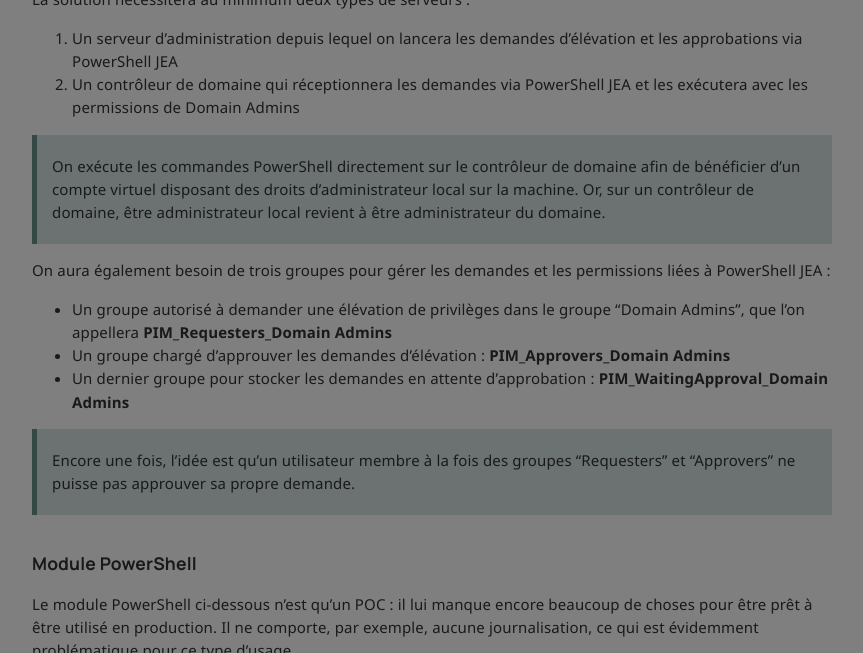
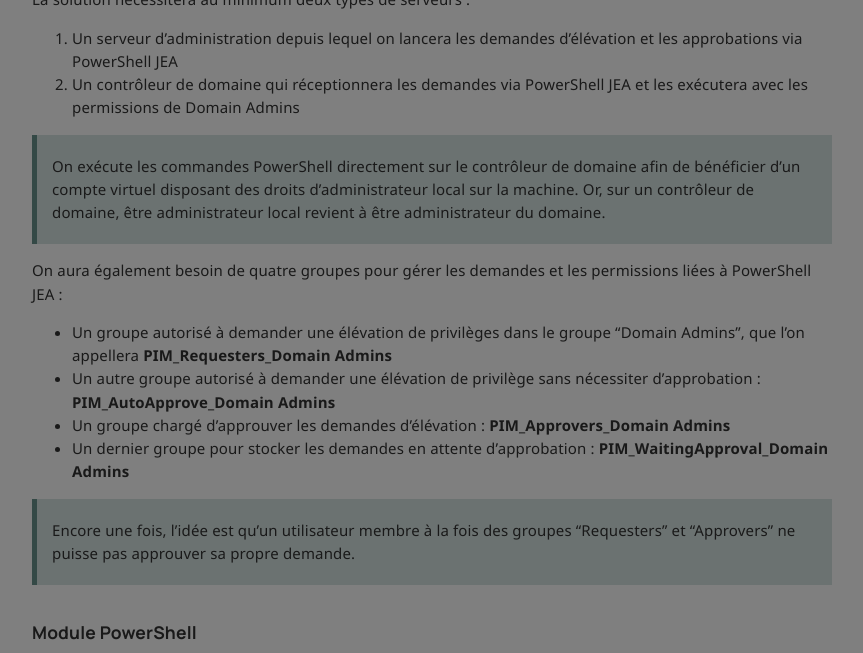
Before and after one commit to leobouard/leobouard.github.io, a Jekyll site: the page built from _posts/2026/2026-10-04-pim-active-directory.md, in a window 1280 px wide and 900 px high, scrolled down 1393 px, cut to the strip 0-653 px from the top of the window. Shown: the whole strip, without its empty margins (208-1071 px from the left). Built offline with Jekyll 4.4.1, drawn with Linux system fonts in a browser that asks for light colours; nearby versions of some CDN libraries; some web fonts are replaced; comment, search, counter and statistics services are not loaded; some of the changed text lies outside the part shown.

Commit message:
Update 2026-10-04-pim-active-directory.md

````diff
--- a/_posts/2026/2026-10-04-pim-active-directory.md
+++ b/_posts/2026/2026-10-04-pim-active-directory.md
@@ -42,9 +42,10 @@
 
 > On exécute les commandes PowerShell directement sur le contrôleur de domaine afin de bénéficier d’un compte virtuel disposant des droits d’administrateur local sur la machine. Or, sur un contrôleur de domaine, être administrateur local revient à être administrateur du domaine.
 
-On aura également besoin de trois groupes pour gérer les demandes et les permissions liées à PowerShell JEA :
+On aura également besoin de quatre groupes pour gérer les demandes et les permissions liées à PowerShell JEA :
 
 - Un groupe autorisé à demander une élévation de privilèges dans le groupe "Domain Admins", que l’on appellera **PIM_Requesters_Domain Admins**
+- Un autre groupe autorisé à demander une élévation de privilège sans nécessiter d'approbation : **PIM_AutoApprove_Domain Admins**
 - Un groupe chargé d’approuver les demandes d’élévation : **PIM_Approvers_Domain Admins**
 - Un dernier groupe pour stocker les demandes en attente d’approbation : **PIM_WaitingApproval_Domain Admins**
 
@@ -78,6 +79,14 @@
 ```
 
 > Il n’est pas nécessaire de préciser votre nom de compte : celui-ci est automatiquement récupéré à partir de la variable d’environnement `$PSSenderInfo.ConnectedUser` dans la session JEA. La durée est limitée à 24 heures dans le module, et la justification doit comporter entre 8 et 120 caractères.
+
+### Demande d'élévation sans approbation
+
+Si vous n'avez pas besoin d'un système d'approbation, vous pouvez simplement utiliser la commande suivante :
+
+```powershell
+New-PIMRequest -Group 'Domain Admins' -Hours 6 -Reason 'I need to patch the domain controllers real quick' -AutoApprove
+```
 
 ### Consultation des élévations en attente d'approbation
 
@@ -137,6 +146,7 @@
 
 New-ADGroup -Name "PIM_WaitingApproval_$group" -Description "Has requested an access to '$group' group" @splat
 New-ADGroup -Name "PIM_Approvers_$group" -Description "Can approve membership for privileged '$group' group" @splat
+New-ADGroup -Name "PIM_AutoApprove_$group" -Description "Can automatically be added to '$group' group" @splat
 New-ADGroup -Name "PIM_Requesters_$group" -Description "Can request membership to privileged '$group' group" @splat
 ```
 
@@ -173,6 +183,7 @@
     RoleDefinitions     = @{
         'CORP\PIM_Approvers_Domain Admins'  = @{ RoleCapabilities = 'ApproverDA' }
         'CORP\PIM_Requesters_Domain Admins' = @{ RoleCapabilities = 'RequesterDA' }
+        'CORP\PIM_AutoApprove_Domain Admins' = @{ RoleCapabilities = 'AutoApproveDA' }
     }
 }
 ```
@@ -194,7 +205,8 @@
     GUID = 'd0611c28-162d-431a-b031-81635d31ceda'
     VisibleFunctions = @(@{
         Name = 'Approve-PIMDCRequest'
-        Parameters = @{ Name = 'Group'; ValidateSet = 'Domain Admins' }, @{ Name = 'Requestor' }
+        Parameters = @{ Name = 'Group'; ValidateSet = 'Domain Admins' },
+            @{ Name = 'Requestor' }
     })
 }
 ```
@@ -206,8 +218,27 @@
     GUID = '21155f4e-ec27-41fd-b63a-ce7e011bdd19'
     VisibleFunctions = @(@{
         Name = 'New-PIMDCRequest'
-        Parameters = @{ Name = 'Group' ; ValidateSet = 'Domain Admins' }, @{ Name = 'Hours' }, @{ Name = 'Reason' }
+        Parameters = @{ Name = 'Group' ; ValidateSet = 'Domain Admins' },
+            @{ Name = 'Hours' },
+            @{ Name = 'Reason' }
     })
+}
+```
+
+Et enfin on termine avec le fichier pour le rôle "AutoApproveDA" :
+
+```powershell
+@{
+    GUID = 'e32513df-e60f-433a-82bf-5e52b2018bb7'
+    VisibleFunctions = @(
+        @{
+            Name = 'New-PIMDCRequest'
+            Parameters = @{ Name = 'Group' ; ValidateSet = 'Domain Admins' },
+                @{ Name = 'Hours' },
+                @{ Name = 'Reason' },
+                @{ Name = 'AutoApprove' }
+        }
+    )
 }
 ```
 
````
